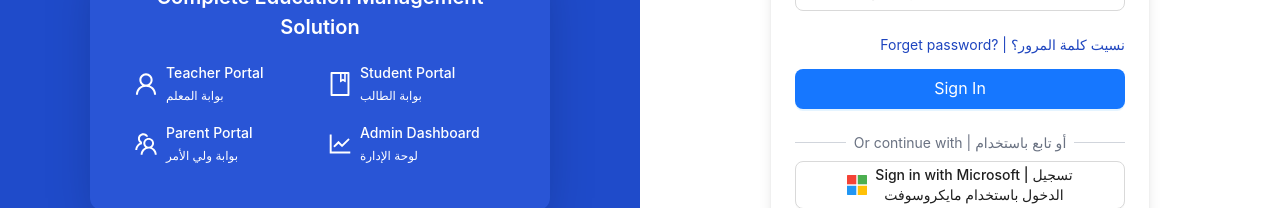
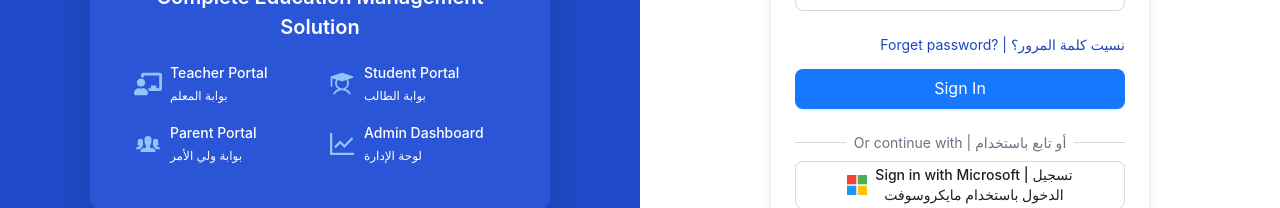
Before and after one commit to SparrowForge/lms_taiba_frontend, a Next.js app: page /en/login in a window 1280 px wide. Shown: the part 415-623 px from the top of the page. Built offline with nearby package versions, Linux system fonts and the light colour scheme; no server answers.

Commit message:
icon color changes

```diff
--- a/package.json
+++ b/package.json
@@ -23,6 +23,7 @@
     "next-intl": "^4.3.4",
     "react": "^19.1.0",
     "react-dom": "^19.1.0",
+    "react-icons": "^5.5.0",
     "react-redux": "^9.2.0",
     "react-toastify": "^11.0.5"
   },
--- a/src/components/auth/LeftComponent.tsx
+++ b/src/components/auth/LeftComponent.tsx
@@ -2,12 +2,11 @@
 import React from "react";
 import { Card, Row, Col, Typography} from "antd";
 import {
-  UserOutlined,
-  TeamOutlined,
-  BookOutlined,
-  DashboardOutlined,
   LineChartOutlined,
 } from "@ant-design/icons";
+import { PiStudentFill } from "react-icons/pi";
+import { FaChalkboardTeacher } from "react-icons/fa";
+import { IoIosPeople } from "react-icons/io";
 import { useTranslation } from "react-i18next";
 import Image from "next/image";
 
@@ -19,25 +18,25 @@ const LeftComponent = () => {
   const portals = [
     {
       key: "teacher",
-      icon: <UserOutlined style={{ fontSize: 24, color: "#fff" }} />,
+      icon: <FaChalkboardTeacher style={{ fontSize: 28, color: "#92c4fc" }} />,
       title: t("Teacher Portal"),
       subtitle: t("بوابة المعلم"),
     },
     {
       key: "student",
-      icon: <BookOutlined style={{ fontSize: 24, color: "#fff" }} />,
+      icon: <PiStudentFill style={{ fontSize: 28, color: "#92c4fc" }} />,
       title: t("Student Portal"),
       subtitle: t("بوابة الطالب"),
     },
     {
       key: "parent",
-      icon: <TeamOutlined style={{ fontSize: 24, color: "#fff" }} />,
+      icon: <IoIosPeople style={{ fontSize: 28, color: "#92c4fc" }} />,
       title: t("Parent Portal"),
       subtitle: t("بوابة ولي الأمر"),
     },
     {
       key: "admin",
-      icon: <LineChartOutlined  style={{ fontSize: 24, color: "#fff" }} />,
+      icon: <LineChartOutlined  style={{ fontSize: 28, color: "#92c4fc" }} />,
       title: t("Admin Dashboard"),
       subtitle: t("لوحة الإدارة"),
     },
```
Also changed, not shown: public/student.png (added).
